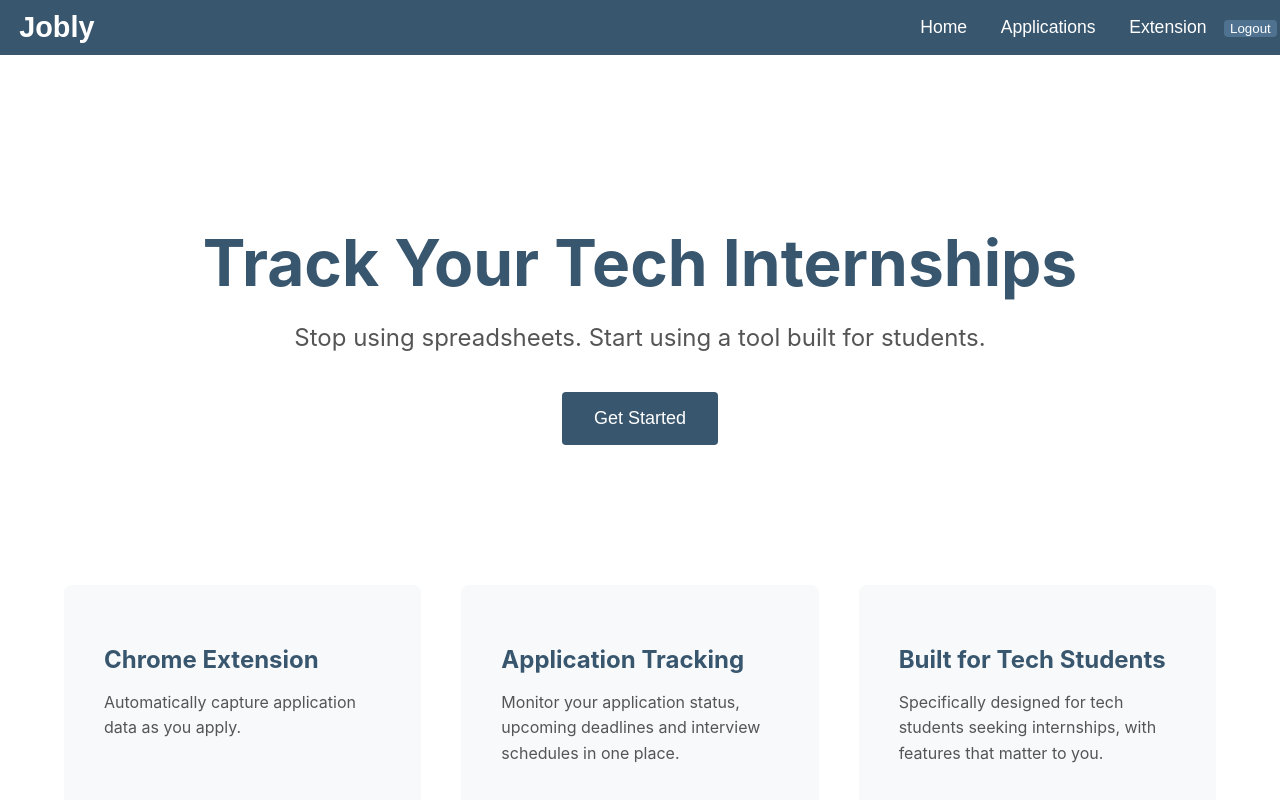
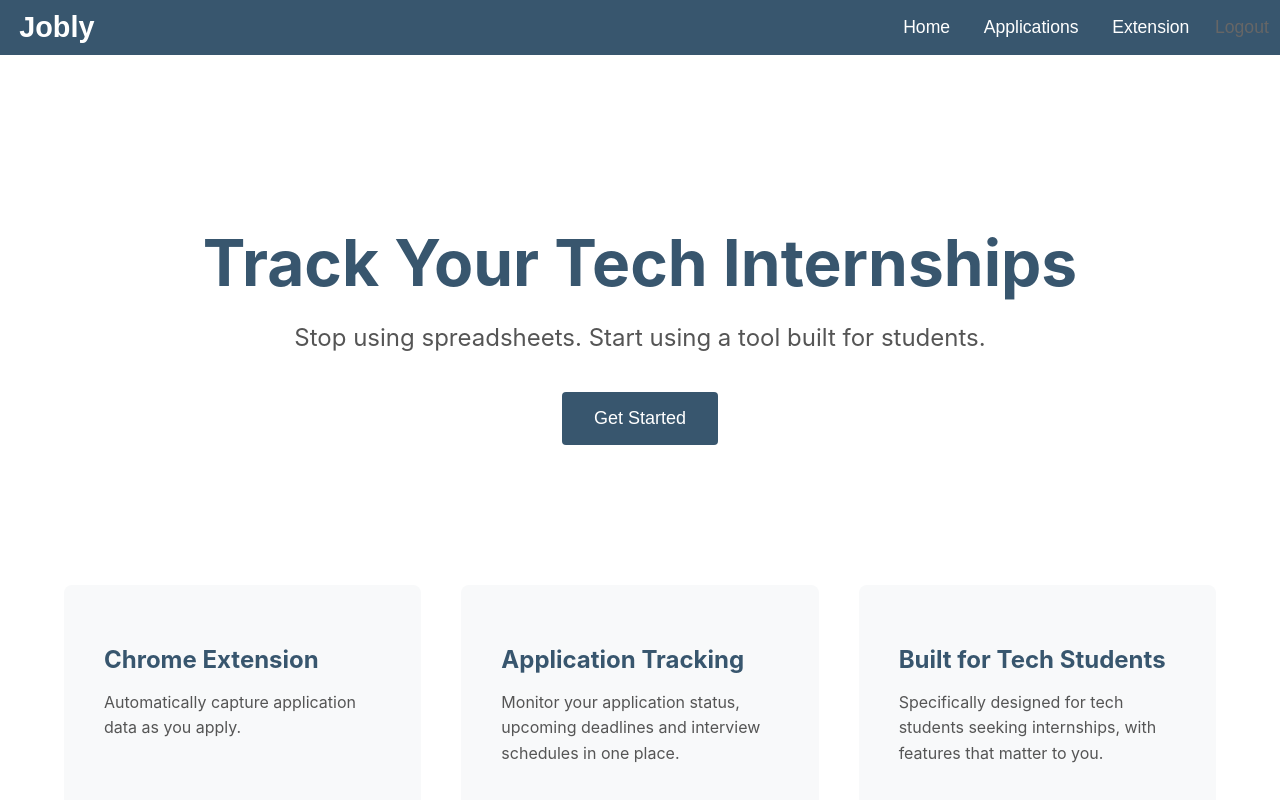
Before and after one commit to kimchee-e/Application_Tracker, a React (Create React App) app: page / in a window 1280 px wide. Shown: the top 800 px of the page. Built offline with nearby package versions, Linux system fonts and the light colour scheme; no server answers; sample sign-in values are in the browser's storage.

Commit message:
Updated sidebar navigation with improved styling

```diff
--- a/src/components/Sidebar.js
+++ b/src/components/Sidebar.js
@@ -1,9 +1,10 @@
-import { Link } from 'react-router-dom';
+import { Link, useLocation } from 'react-router-dom';
 import { useAuth } from '../context/AuthContext';
 import '../styles/Sidebar.css';
 
 const Sidebar = () => {
     const { logout } = useAuth();
+    const location = useLocation();
 
     const handleLogout = async () => {
         try {
@@ -17,10 +18,30 @@
         <div className="sidebar">
             <Link to="/" className="logo">Jobly</Link>
             <nav>
-                <Link to="/tableView">Applications</Link>
-                <Link to="/extension">Extension</Link>
+                <Link to="/" className={location.pathname === '/' ? 'active' : ''}>
+                    Home
+                </Link>
+                <Link to="/dashboard" className={location.pathname === '/dashboard' ? 'active' : ''}>
+                    Dashboard
+                </Link>
+                <Link to="/tableView" className={location.pathname === '/tableView' ? 'active' : ''}>
+                    Applications
+                </Link>
+                <Link to="/calendar" className={location.pathname === '/calendar' ? 'active' : ''}>
+                    Calendar
+                </Link>
+                <Link to="/extension" className={location.pathname === '/extension' ? 'active' : ''}>
+                    Extension
+                </Link>
             </nav>
-            <button onClick={handleLogout}>Logout</button>
+            <div className="bottom-nav">
+                <Link to="/settings" className={location.pathname === '/settings' ? 'active' : ''}>
+                    Settings
+                </Link>
+                <button className="nav-button" onClick={handleLogout}>
+                    Log out
+                </button>
+            </div>
         </div>
     );
 };
--- a/src/styles/Sidebar.css
+++ b/src/styles/Sidebar.css
@@ -24,25 +24,33 @@
     gap: 16px;
 }
 
-.sidebar nav a {
+.sidebar nav a, .bottom-nav a, .nav-button {
     color: #666;
     text-decoration: none;
+    padding: 8px;
+    border-radius: 4px;
+    cursor: pointer;
 }
 
-.sidebar nav a:hover {
+.nav-button {
+    background: none;
+    border: none;
+    text-align: left;
+    width: 100%;
+    font-family: inherit;
+    font-size: inherit;
+}
+
+.sidebar nav a:hover,
+.bottom-nav a:hover,
+.nav-button:hover {
+    background: #f5f5f5;
     color: #2c2c2c;
 }
 
-.sidebar button {
+.bottom-nav {
     margin-top: auto;
-    padding: 8px;
-    background: none;
-    border: 1px solid #e0e0e0;
-    border-radius: 4px;
-    color: #666;
-    cursor: pointer;
+    display: flex;
+    flex-direction: column;
+    gap: 16px;
 }
-
-.sidebar button:hover {
-    background: #f5f5f5;
-}
```
